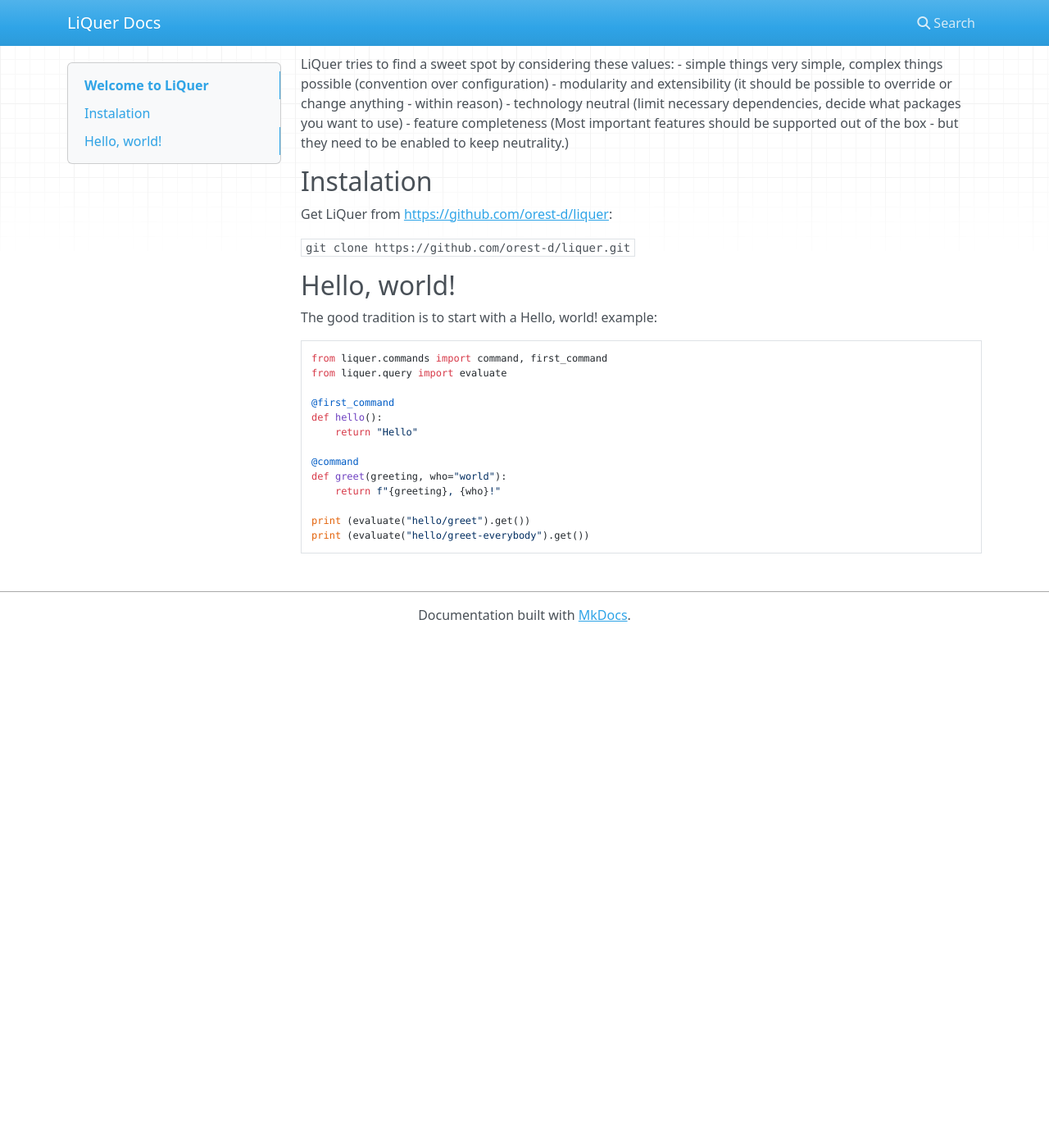
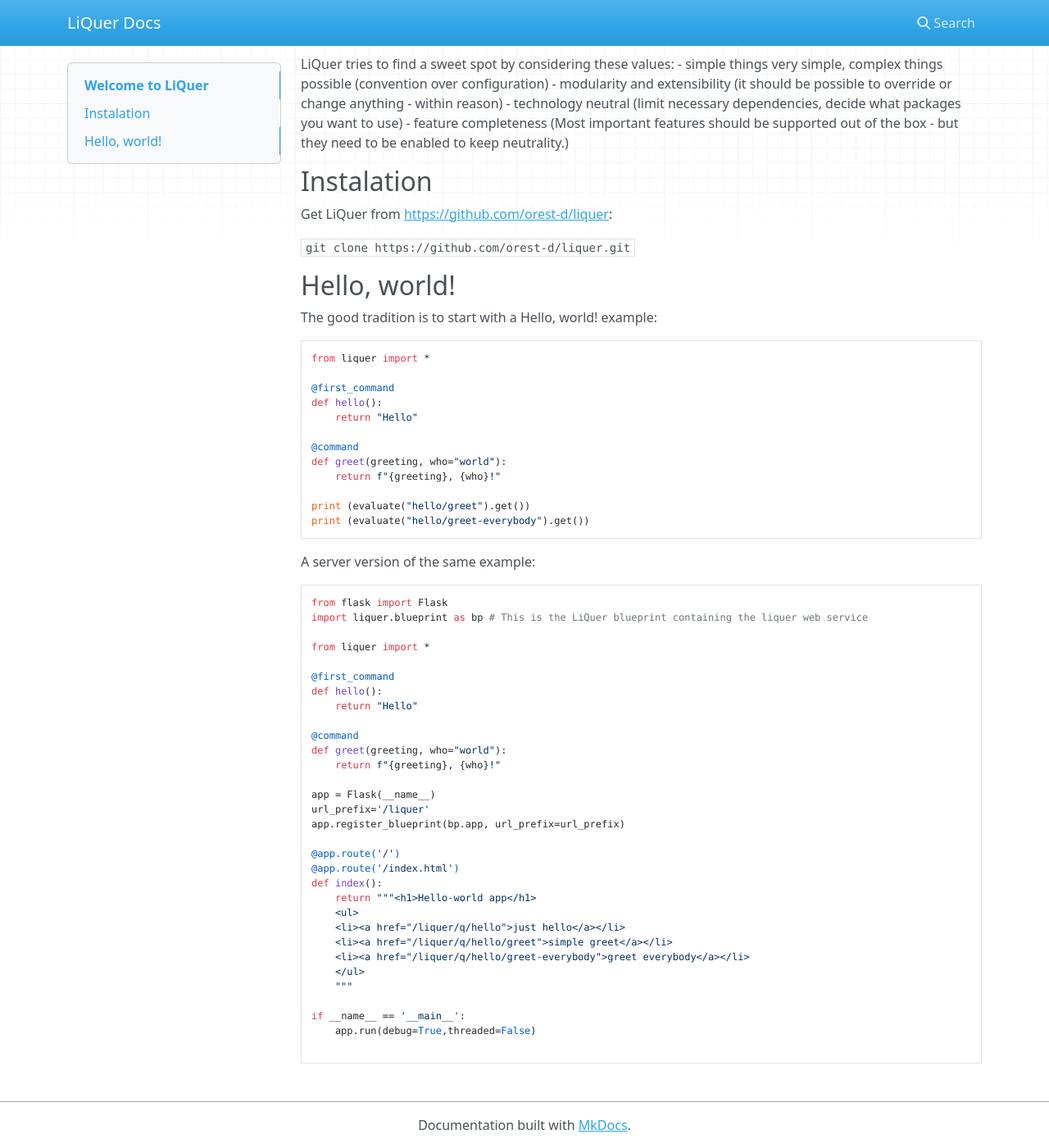
Before and after one commit to orest-d/liquer, an MkDocs documentation site: the page built from docs/index.md, in a window 1280 px wide and 1400 px high, scrolled down 332 px. Shown: the whole window at 82% size. Built offline with MkDocs 1.6.1, drawn with Linux system fonts in a browser that asks for light colours; nearby versions of some CDN libraries; before the commit the page ends 1110 px from its top, so only the background shows below that.

Commit message:
Server version of hello-world

````diff
--- a/docs/index.md
+++ b/docs/index.md
@@ -33,8 +33,7 @@
 The good tradition is to start with a Hello, world! example:
 
 ```
-from liquer.commands import command, first_command
-from liquer.query import evaluate
+from liquer import *
 
 @first_command
 def hello():
@@ -47,3 +46,38 @@
 print (evaluate("hello/greet").get())
 print (evaluate("hello/greet-everybody").get())
 ```
+
+A server version of the same example:
+```
+from flask import Flask
+import liquer.blueprint as bp # This is the LiQuer blueprint containing the liquer web service
+
+from liquer import *
+
+@first_command
+def hello():
+    return "Hello"
+
+@command
+def greet(greeting, who="world"):
+    return f"{greeting}, {who}!"
+
+app = Flask(__name__)
+url_prefix='/liquer'
+app.register_blueprint(bp.app, url_prefix=url_prefix)
+
+@app.route('/')
+@app.route('/index.html')
+def index():
+    return """<h1>Hello-world app</h1>
+    <ul>
+    <li><a href="/liquer/q/hello">just hello</a></li>
+    <li><a href="/liquer/q/hello/greet">simple greet</a></li>
+    <li><a href="/liquer/q/hello/greet-everybody">greet everybody</a></li>
+    </ul>
+    """
+
+if __name__ == '__main__':
+    app.run(debug=True,threaded=False)
+
+```
--- a/liquer/__init__.py
+++ b/liquer/__init__.py
@@ -0,0 +1,2 @@
+from liquer.commands import command, first_command
+from liquer.query import evaluate
````
Also changed, not shown: 2 other files.
